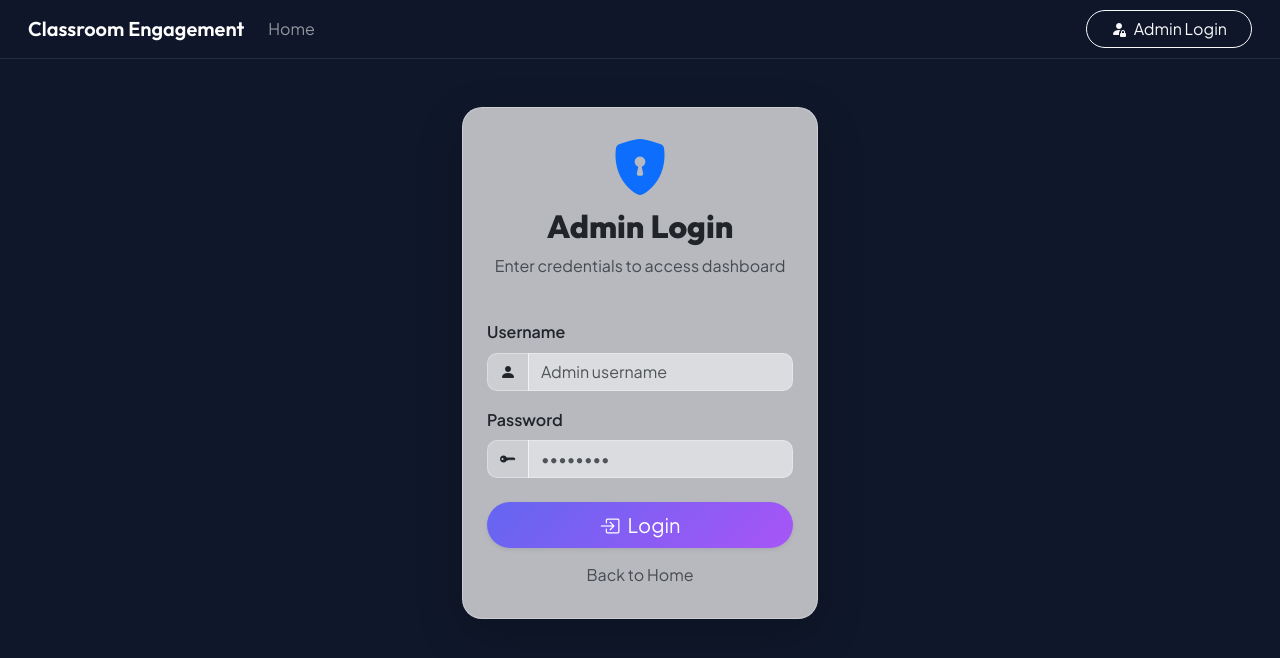
After one commit to mbsaravanakumar2006-dotcom/attention_monitor, a Flask app: page /login in a window 1280 px wide. The commit adds this page. Shown: the top 658 px of the page. Run offline with Flask 3, Linux system fonts and the light colour scheme; parts of the project's set-up code (start-up, migrations or seed data) failed here and were passed over; some libraries are stand-ins or nearby versions.

Commit message:
Implement secure Admin-only login system with Flask and SQLite

```diff
--- a/app/routes.py
+++ b/app/routes.py
@@ -1,17 +1,56 @@
-from flask import Blueprint, render_template, jsonify, Response
+from flask import Blueprint, render_template, jsonify, Response, request, redirect, url_for, session, flash
 from app import db
-from app.models import AttentionEvent
+from app.models import AttentionEvent, User
 from app.core.detector import gen_frames
+from functools import wraps
 
 from sqlalchemy.orm import joinedload
 
 main = Blueprint('main', __name__)
+
+def login_required(f):
+    @wraps(f)
+    def decorated_function(*args, **kwargs):
+        if 'user_id' not in session:
+            flash('Please log in to access this page.', 'warning')
+            return redirect(url_for('main.login'))
+        return f(*args, **kwargs)
+    return decorated_function
+
+@main.route('/login', methods=['GET', 'POST'])
+def login():
+    if 'user_id' in session:
+        return redirect(url_for('main.dashboard'))
+
+    if request.method == 'POST':
+        username = request.form.get('username')
+        password = request.form.get('password')
+
+        user = User.query.filter_by(username=username).first()
+
+        if user and user.check_password(password):
+            session['user_id'] = user.id
+            session['username'] = user.username
+            flash('Successfully logged in!', 'success')
+            return redirect(url_for('main.dashboard'))
+        else:
+            flash('Invalid username or password.', 'danger')
+
+    return render_template('login.html')
+
+@main.route('/logout')
+def logout():
+    session.pop('user_id', None)
+    session.pop('username', None)
+    flash('Successfully logged out.', 'info')
+    return redirect(url_for('main.index'))
 
 @main.route('/')
 def index():
     return render_template('home.html')
 
 @main.route('/dashboard')
+@login_required
 def dashboard():
     return render_template('dashboard.html')
 
@@ -23,6 +62,7 @@ def stats():
     return jsonify([e.to_dict() for e in events])
 
 @main.route('/report')
+@login_required
 def report():
     return render_template('report.html')
 
--- a/app/templates/base.html
+++ b/app/templates/base.html
@@ -24,22 +24,57 @@
                 <span class="navbar-toggler-icon"></span>
             </button>
             <div class="collapse navbar-collapse" id="navbarNav">
-                <ul class="navbar-nav">
+                <ul class="navbar-nav me-auto">
                     <li class="nav-item">
                         <a class="nav-link" href="{{ url_for('main.index') }}">Home</a>
                     </li>
+                    {% if session.get('user_id') %}
                     <li class="nav-item">
                         <a class="nav-link" href="{{ url_for('main.dashboard') }}">Dashboard</a>
                     </li>
                     <li class="nav-item">
                         <a class="nav-link" href="{{ url_for('main.report') }}">Reports</a>
                     </li>
+                    {% endif %}
+                </ul>
+                <ul class="navbar-nav ms-auto">
+                    {% if session.get('user_id') %}
+                    <li class="nav-item dropdown">
+                        <a class="nav-link dropdown-toggle" href="#" id="userDropdown" role="button"
+                            data-bs-toggle="dropdown">
+                            <i class="bi bi-person-circle me-1"></i> Admin ({{ session.get('username') }})
+                        </a>
+                        <ul class="dropdown-menu dropdown-menu-end glass-card">
+                            <li><a class="dropdown-item" href="{{ url_for('main.logout') }}"><i
+                                        class="bi bi-box-arrow-right me-2"></i>Logout</a></li>
+                        </ul>
+                    </li>
+                    {% else %}
+                    <li class="nav-item">
+                        <a class="btn btn-outline-light rounded-pill px-4" href="{{ url_for('main.login') }}">
+                            <i class="bi bi-person-fill-lock me-1"></i> Admin Login
+                        </a>
+                    </li>
+                    {% endif %}
                 </ul>
             </div>
         </div>
     </nav>
 
     <div class="container mt-4">
+        {% if request.endpoint != 'main.login' %}
+        {% with messages = get_flashed_messages(with_categories=true) %}
+        {% if messages %}
+        {% for category, message in messages %}
+        <div class="alert alert-{{ category }} alert-dismissible fade show shadow-sm" role="alert">
+            {{ message }}
+            <button type="button" class="btn-close" data-bs-dismiss="alert" aria-label="Close"></button>
+        </div>
+        {% endfor %}
+        {% endif %}
+        {% endwith %}
+        {% endif %}
+
         {% block content %}{% endblock %}
     </div>
 
--- /dev/null
+++ b/app/templates/login.html
@@ -0,0 +1,86 @@
+{% extends "base.html" %}
+
+{% block content %}
+<div class="row justify-content-center align-items-center" style="min-height: 70vh;">
+    <div class="col-md-4">
+        <div class="card glass-card shadow-lg p-4">
+            <div class="text-center mb-4">
+                <i class="bi bi-shield-lock-fill display-4 text-primary"></i>
+                <h2 class="mt-2 fw-bold">Admin Login</h2>
+                <p class="text-muted">Enter credentials to access dashboard</p>
+            </div>
+
+            <form method="POST">
+                {% with messages = get_flashed_messages(with_categories=true) %}
+                {% if messages %}
+                {% for category, message in messages %}
+                <div class="alert alert-{{ category }} alert-dismissible fade show" role="alert">
+                    {{ message }}
+                    <button type="button" class="btn-close" data-bs-dismiss="alert" aria-label="Close"></button>
+                </div>
+                {% endfor %}
+                {% endif %}
+                {% endwith %}
+
+                <div class="mb-3">
+                    <label for="username" class="form-label fw-bold">Username</label>
+                    <div class="input-group">
+                        <span class="input-group-text glass-input-text"><i class="bi bi-person-fill"></i></span>
+                        <input type="text" class="form-control glass-input" id="username" name="username" required
+                            placeholder="Admin username">
+                    </div>
+                </div>
+
+                <div class="mb-4">
+                    <label for="password" class="form-label fw-bold">Password</label>
+                    <div class="input-group">
+                        <span class="input-group-text glass-input-text"><i class="bi bi-key-fill"></i></span>
+                        <input type="password" class="form-control glass-input" id="password" name="password" required
+                            placeholder="••••••••">
+                    </div>
+                </div>
+
+                <div class="d-grid gap-2">
+                    <button type="submit" class="btn btn-primary btn-lg rounded-pill shadow-sm">
+                        <i class="bi bi-box-arrow-in-right me-2"></i>Login
+                    </button>
+                    <a href="{{ url_for('main.index') }}" class="btn btn-link text-decoration-none text-muted">Back to
+                        Home</a>
+                </div>
+            </form>
+        </div>
+    </div>
+</div>
+
+<style>
+    .glass-card {
+        background: rgba(255, 255, 255, 0.7);
+        backdrop-filter: blur(10px);
+        border: 1px solid rgba(255, 255, 255, 0.3);
+        border-radius: 20px;
+    }
+
+    .glass-input {
+        background: rgba(255, 255, 255, 0.5);
+        border: 1px solid rgba(255, 255, 255, 0.3);
+        border-radius: 0 10px 10px 0 !important;
+    }
+
+    .glass-input-text {
+        background: rgba(255, 255, 255, 0.3);
+        border: 1px solid rgba(255, 255, 255, 0.3);
+        border-radius: 10px 0 0 10px !important;
+    }
+
+    .btn-primary {
+        background: linear-gradient(135deg, #6366f1 0%, #a855f7 100%);
+        border: none;
+        transition: transform 0.2s;
+    }
+
+    .btn-primary:hover {
+        transform: translateY(-2px);
+        box-shadow: 0 10px 15px -3px rgba(0, 0, 0, 0.1);
+    }
+</style>
+{% endblock %}
```
Also changed, not shown: app/models.py (+15 -0 lines), create_admin.py (added, +32 -0 lines), instance/attention.db, login.md (added).
